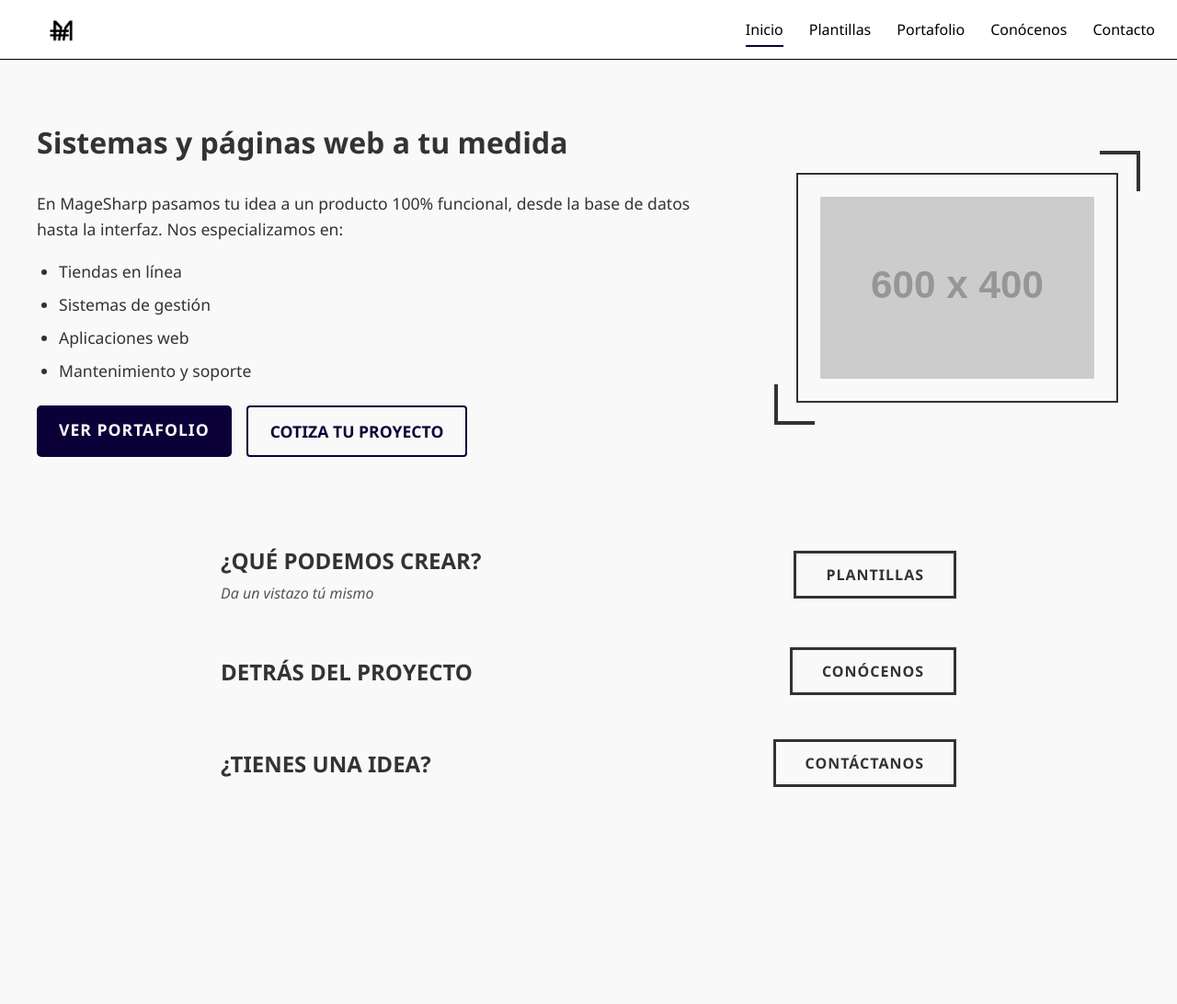
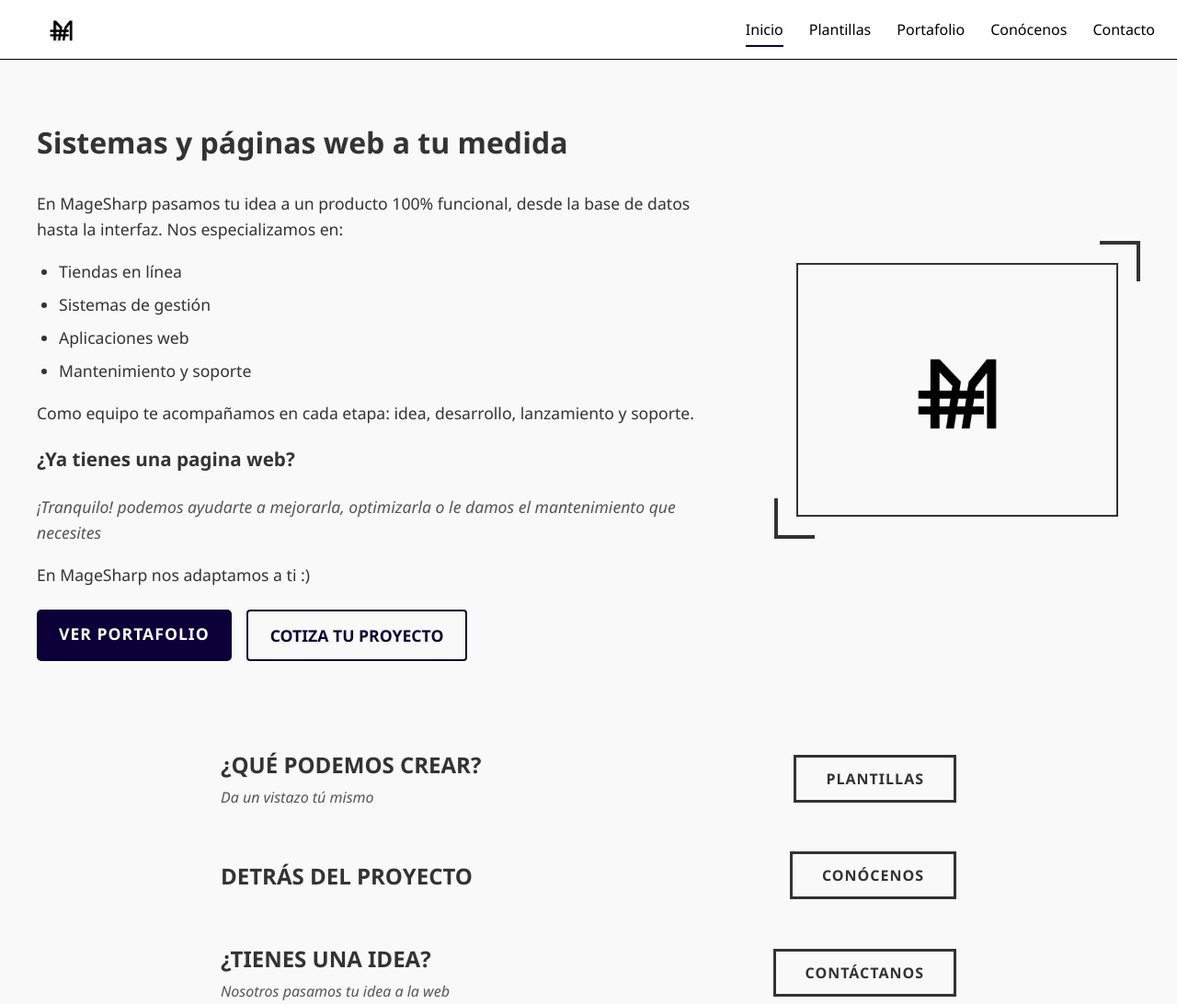
Before and after one commit to alexyonca/magesharp, a plain HTML site: page index.html in a window 1280 px wide. Shown: the whole page at 92% size. Before the commit the page ends 904 px from the top, so only its background shows below. Drawn offline with Linux system fonts and the light colour scheme; placeholder pictures from the web are drawn by us.

Commit message:
Update index

```diff
--- a/index.html
+++ b/index.html
@@ -32,17 +32,21 @@
         <li>Aplicaciones web</li>
         <li>Mantenimiento y soporte</li>
       </ul>
+      <p>Como equipo te acompañamos en cada etapa: idea, desarrollo, lanzamiento y soporte. </p>
+      <div class="action-content">
+        <h3>¿Ya tienes una pagina web?</h3>
+        <p>¡Tranquilo! podemos ayudarte a mejorarla, optimizarla o le damos el mantenimiento que necesites</p>
+      </div>
+      <p>En MageSharp nos adaptamos a ti :)</p>
       <div class="button-group">
         <a href="web/Views/proyectos.html" class="btn-primary">VER PORTAFOLIO</a>
         <a href="web/Views/contacto.html" class="btn-secondary">COTIZA TU PROYECTO</a>
       </div>
     </div>
     <div class="about-image mockup-frame">
-      <!-- Reemplaza esta ruta con la captura de un proyecto real -->
-      <img src="https://via.placeholder.com/600x400/0b0037/ffffff?text=Mockup+de+Proyecto" alt="Mockup de nuestro trabajo">
+      <img src="web/img/logoempresa.png" alt="Logo de MageSharp">
     </div>
   </section>
-
   <section class="action-section">
     <div class="action-content">
       <h2>¿QUÉ PODEMOS CREAR?</h2>
@@ -65,6 +69,7 @@
   <section class="action-section">
     <div class="action-content">
       <h2>¿TIENES UNA IDEA?</h2>
+      <p>Nosotros pasamos tu idea a la web</p>
     </div>
     <div class="action-btn-container">
       <a href="web/Views/contacto.html" class="btn-outline">CONTÁCTANOS</a>
```
